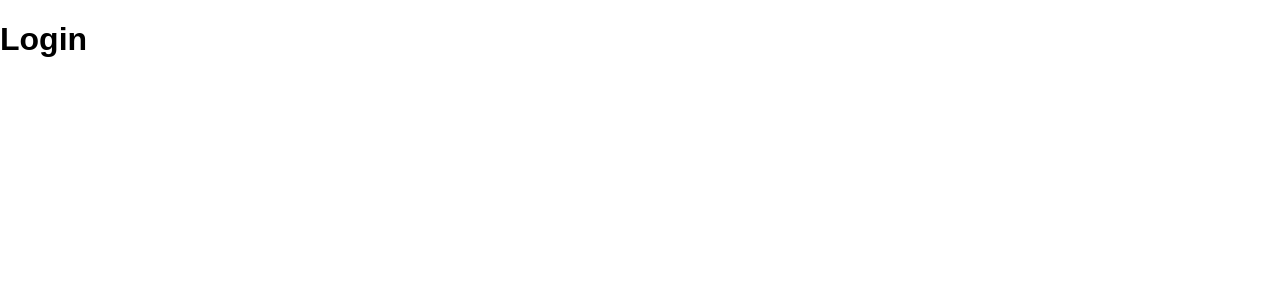
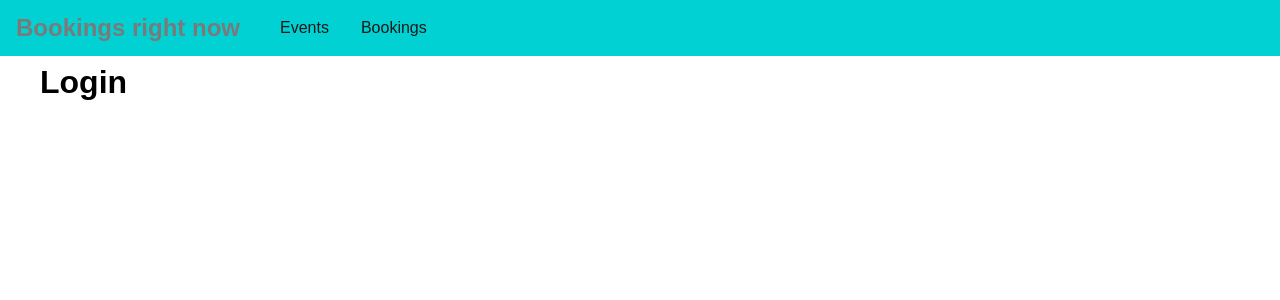
Before and after one commit to zatorriusf/acedemind-gql-app, a React (Create React App) app in the folder frontend/: page /auth in a window 1280 px wide. Shown: the top 300 px of the page. Built offline with nearby package versions, Linux system fonts and the light colour scheme.

Commit message:
created react-router-dom navbar

```diff
--- a/frontend/src/App.js
+++ b/frontend/src/App.js
@@ -2,17 +2,23 @@ import React from 'react';
 import {BrowserRouter, Route, Redirect, Switch} from 'react-router-dom';
 import Auth from './pages/Auth';
 import Bookings from './pages/Booking';
-import Events from './pages/Events'
+import Events from './pages/Events';
+import Nav from './cmpnt/nav/nav';
+import './app.css';
 
 function App() {
   return (
     <BrowserRouter>
+      <Nav />
+      <main className='main-content'>
         <Switch>
           <Redirect from="/" to='/auth' exact />
           <Route path="/auth" component={Auth} />
           <Route path="/events" component={Events} />
           <Route path="/bookings" component={Bookings} />
         </Switch>
+      </main>
+
     </BrowserRouter>
   );
 }
--- /dev/null
+++ b/frontend/src/app.css
@@ -0,0 +1,4 @@
+.main-content{
+    margin: 4rem 2.5rem;
+
+  }
--- /dev/null
+++ b/frontend/src/cmpnt/nav/nav.css
@@ -0,0 +1,39 @@
+.main-nav {
+    position: fixed;
+    left: 0;
+    top: 0;
+    width: 100vw;
+    height: 3.5rem;
+    background-color: #01d1d3;
+    padding: 0 1rem;
+    display: flex;
+    align-items: center;
+
+}
+
+.main-nav__logo h1{
+    margin: 0;
+    font-size: 1.5rem;
+}
+
+.main-nav__items{
+    margin-left: 1.5rem;
+}
+.main-nav__items ul{
+    display: flex;
+    list-style: none;
+    padding: 0;
+    margin: 0;
+}
+.main-nav__items ul li{
+    margin: 0 1rem;
+}
+.main-nav a{
+    text-decoration: none;
+    color: #181818;
+}
+.main-nav a:hover,
+.main-nav a:active,
+.main-nav a.active{
+    color: #7a7a7a;
+}
--- /dev/null
+++ b/frontend/src/cmpnt/nav/nav.js
@@ -0,0 +1,21 @@
+import React from 'react';
+import {NavLink} from 'react-router-dom';
+import './nav.css';
+
+export default function nav() {
+    return (
+        <header className='main-nav'>
+            <div className='main-nav__logo'>
+                <NavLink to='/auth'>
+                    <h1>Bookings right now</h1>
+                </NavLink>
+            </div>
+            <nav className='main-nav__items'>
+                <ul>
+                    <li><NavLink to='/Events'>Events</NavLink></li>
+                    <li><NavLink to='/Bookings'>Bookings</NavLink></li>
+                </ul>
+            </nav>
+        </header>
+    )
+}
```
Lines whose indentation alone changed are shown as unchanged.
